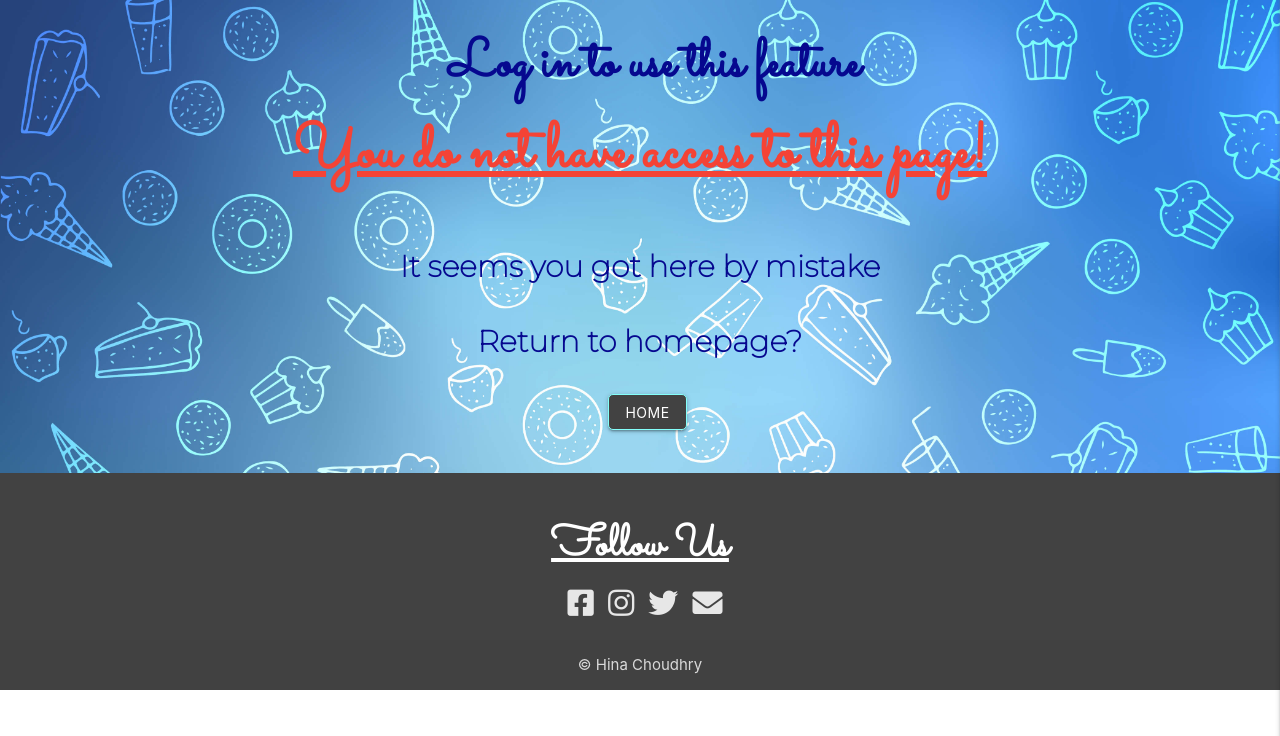
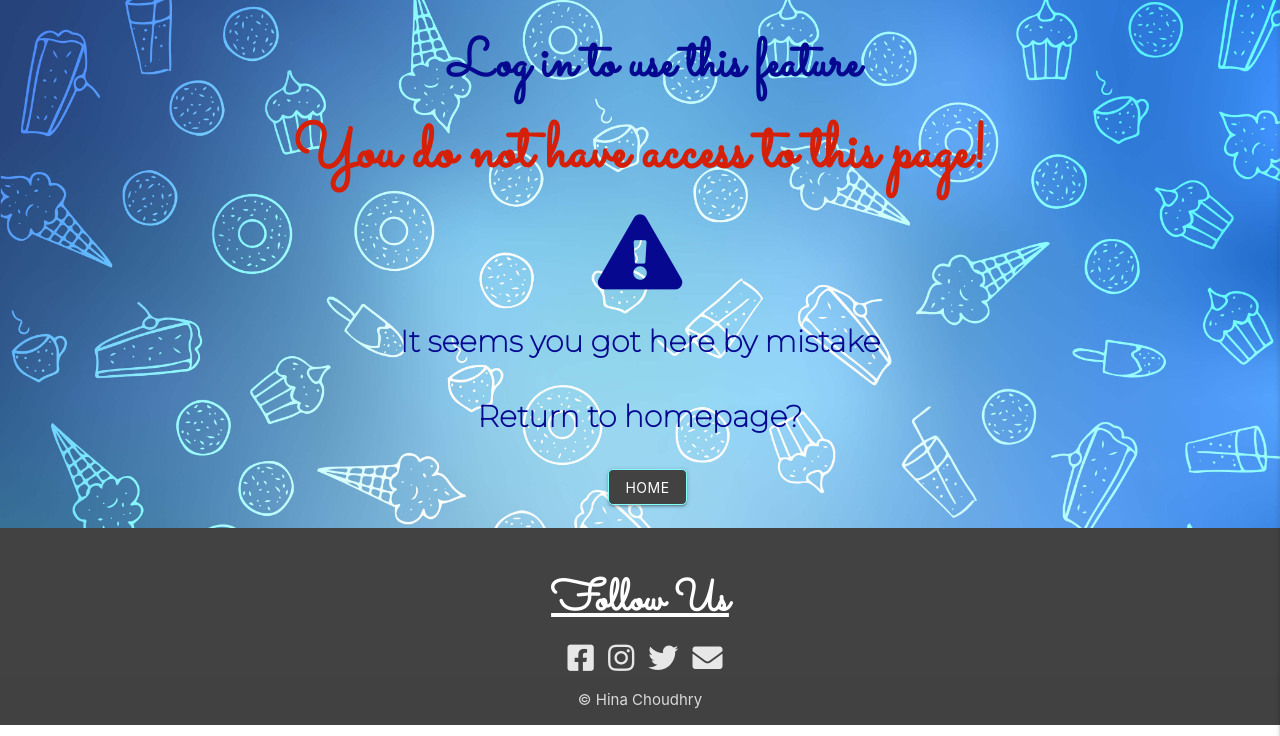
Before and after one commit to HinaChoudhry/Sweet-Tooth, a Flask app: page /upload in a window 1280 px wide. Shown: the part 64-800 px from the top of the page. Run offline with Flask 2, Linux system fonts and the light colour scheme; some libraries are stand-ins or nearby versions.

Commit message:
Added icon to error pages

```diff
--- a/static/css/style.css
+++ b/static/css/style.css
@@ -13,6 +13,17 @@
     color:rgb(6, 8, 143);
     font-weight: 600;
     text-decoration: underline;
+}
+
+
+.error-msg{
+    font-family: 'Sacramento';
+    color:rgb(214, 31, 7);
+    font-weight: 600;
+}
+
+.error-icon{
+    color:rgb(6, 8, 143);
 }
 
 .text-font-h2{
@@ -235,3 +246,7 @@ for visual appeal only **/
 justify-content: center;
 align-items: center;
 }
+
+.row {
+    margin-bottom: 0;
+}
--- a/templates/403.html
+++ b/templates/403.html
@@ -1,7 +1,8 @@
 {% extends "base.html" %}
     {% block content %}
         <div class="row container center-align">
-            <h1 class=" h1-padding text-font red-text">You do not have access to this page!</h1>
+            <h1 class=" h1-padding error-msg">You do not have access to this page!</h1>
+            <i class="fas fa-exclamation-triangle fa-5x error-icon"></i>
             <p class="p-font">It seems you got here by mistake</p>
             <p class="p-font">Return to homepage? </p>
             <a class="btn" href="{{ url_for('index')}}">Home</a><br>
--- a/templates/404.html
+++ b/templates/404.html
@@ -1,7 +1,8 @@
-% extends "base.html" %}
+{% extends "base.html" %}
     {% block content %}
         <div class=" row container center-align">
-            <h1 class=" h1-padding text-font red-text">Page not found</h1>
+            <h1 class=" h1-padding error-msg">Page not found</h1>
+            <i class="fas fa-exclamation-triangle fa-5x error-icon" ></i>
             <p class="p-font">It seems you got here by mistake</p>
             <p class="p-font">Return to homepage? </p>
             <a class="btn" href="{{ url_for('index')}}">Home</a><br>
--- a/templates/account.html
+++ b/templates/account.html
@@ -75,4 +75,3 @@
     </div>
     {% endif %}
     {% endblock %}
-&nbsp;
```
